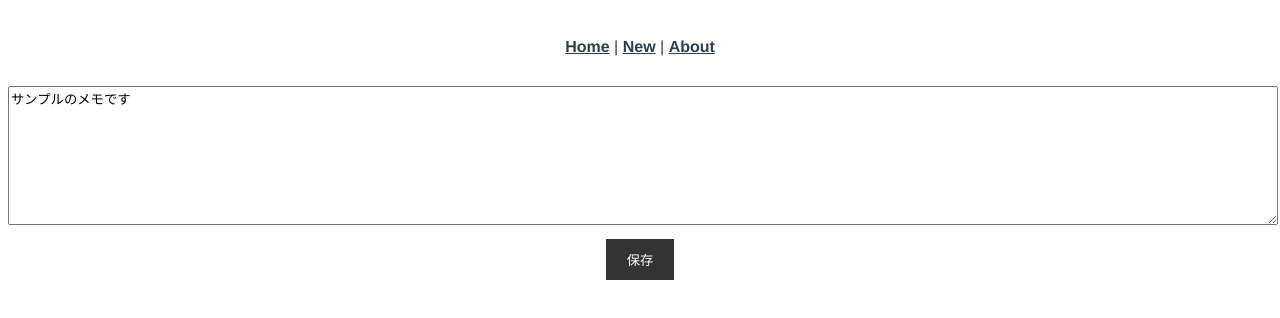
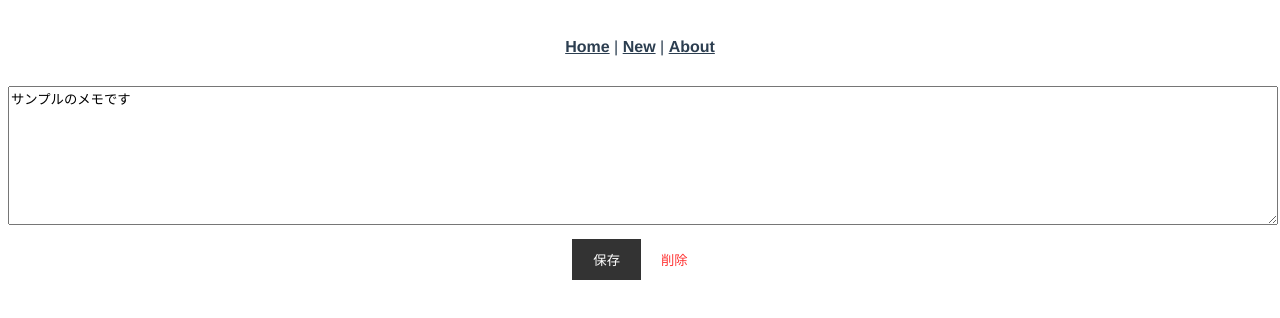
Before and after one commit to kota-kaneta/Hard-perfect-score-answer-Kas, a Vue app: page /edit/1 in a window 1280 px wide. Shown: the top 318 px of the page. Built offline with nearby package versions, Linux system fonts and the light colour scheme.

Commit message:
削除機能remove

```diff
--- a/src/store/index.js
+++ b/src/store/index.js
@@ -18,6 +18,13 @@ export default new Vuex.Store({
     update(state, data){
       let x = state.memos.find(memo => memo.id == data.id);
       x.body = data.body
+    },
+    remove(state, id){
+      for(let i=0; i<state.memos.length; i++){
+        if(state.memos[i].id == id){
+          state.memos.splice(i, 1);
+        }
+      }
     }
   }
 })
--- a/src/views/Edit.vue
+++ b/src/views/Edit.vue
@@ -2,8 +2,17 @@
   <div class="editor">
     <textarea name="memo" v-model="memoBody"></textarea>
     <button @click="save">保存</button>
+    <button class="remove" @click="remove">削除</button>
   </div>
 </template>
+
+<style scoped>
+  .remove {
+    background-color: transparent;
+    color: #f33;
+    border: none;
+  }
+</style>
 
 <script>
   export default {
@@ -31,6 +40,10 @@
           body: this.memoBody
       });
       this.$router.push("/");
+      },
+      remove: function(){
+        this.$store.commit("remove", this.$route.params["id"]);
+        this.$router.push("/");
       }
     }
   };
```
